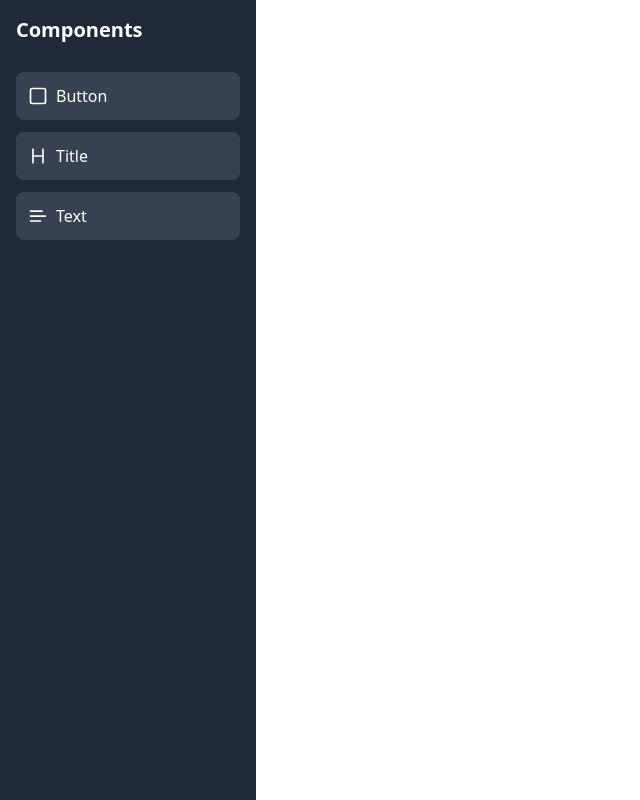
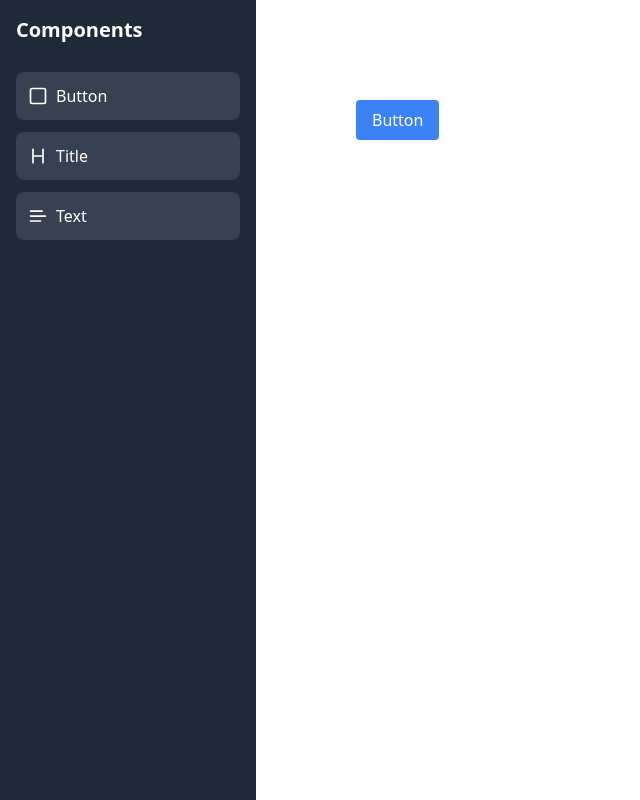
Before and after one commit to ghostland-dev/srcum-figma-like, a React (Vite) app: page / in a window 1280 px wide. Both pictures are taken after a click on the button "Button". Shown: the whole page, without its empty margins (0-640 px from the left). Built offline with nearby package versions, Linux system fonts and the light colour scheme.

Commit message:
ajout du canvas

```diff
--- a/src/App.tsx
+++ b/src/App.tsx
@@ -1,5 +1,6 @@
 import React, { useState } from 'react';
 import { Sidebar } from './components/Sidebar';
+import { Canvas } from './components/Canvas';
 import { CanvasComponent } from './types';
 
 function App() {
@@ -41,6 +42,12 @@ function App() {
   return (
     <div className="flex">
       <Sidebar onAddComponent={handleAddComponent} />
+       { <Canvas
+        components={components}
+        onUpdateComponent={handleUpdateComponent}
+        onSelectComponent={handleSelectComponent}
+        selectedId={selectedComponent?.id ?? null}
+      />}
     </div>
   );
 }
--- /dev/null
+++ b/src/components/Canvas.tsx
@@ -0,0 +1,72 @@
+import React from 'react';
+import { CanvasComponent } from '../types';
+
+interface CanvasProps {
+  components: CanvasComponent[];
+  onUpdateComponent: (id: string, updates: Partial<CanvasComponent>) => void;
+  onSelectComponent: (component: CanvasComponent) => void;
+  selectedId: string | null;
+}
+
+export function Canvas({
+  components,
+  onUpdateComponent,
+  onSelectComponent,
+  selectedId
+}: CanvasProps) {
+  const handleDragStart = (e: React.DragEvent, id: string) => {
+    e.dataTransfer.setData('componentId', id);
+  };
+
+  const handleDrag = (e: React.DragEvent, id: string) => {
+    if (e.clientX && e.clientY) {
+      const canvas = e.currentTarget.parentElement?.getBoundingClientRect();
+      if (canvas) {
+        const x = e.clientX - canvas.left;
+        const y = e.clientY - canvas.top;
+        onUpdateComponent(id, {
+          position: { x, y },
+        });
+      }
+    }
+  };
+
+  return (
+    <div className="flex-1 bg-white h-screen overflow-hidden relative">
+      {components.map((component) => (
+        <div
+          key={component.id}
+          draggable
+          onDragStart={(e) => handleDragStart(e, component.id)}
+          onDrag={(e) => handleDrag(e, component.id)}
+          onClick={() => onSelectComponent(component)}
+          style={{
+            position: 'absolute',
+            left: component.position.x,
+            top: component.position.y,
+            cursor: 'move',
+          }}
+          className={`absolute ${
+            selectedId === component.id ? 'ring-2 ring-blue-500' : ''
+          }`}
+        >
+          {component.type === 'button' && (
+            <button className="bg-blue-500 hover:bg-blue-600 text-white px-4 py-2 rounded">
+              {component.content || 'Button'}
+            </button>
+          )}
+          {component.type === 'title' && (
+            <h2 className="text-2xl font-bold">
+              {component.content || 'Title'}
+            </h2>
+          )}
+          {component.type === 'text' && (
+            <p className="text-gray-700">
+              {component.content || 'Text content'}
+            </p>
+          )}
+        </div>
+      ))}
+    </div>
+  );
+}
```
